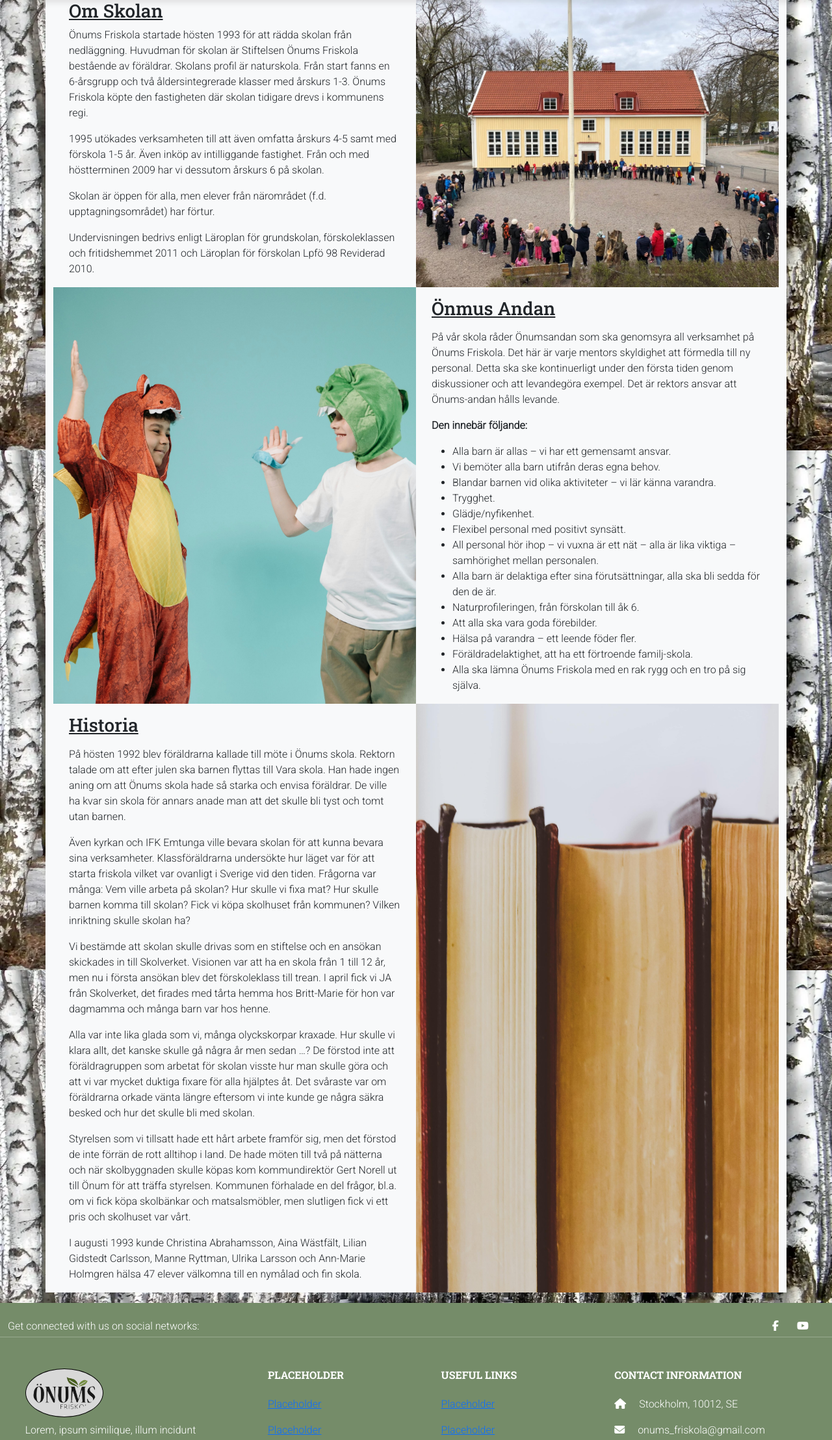
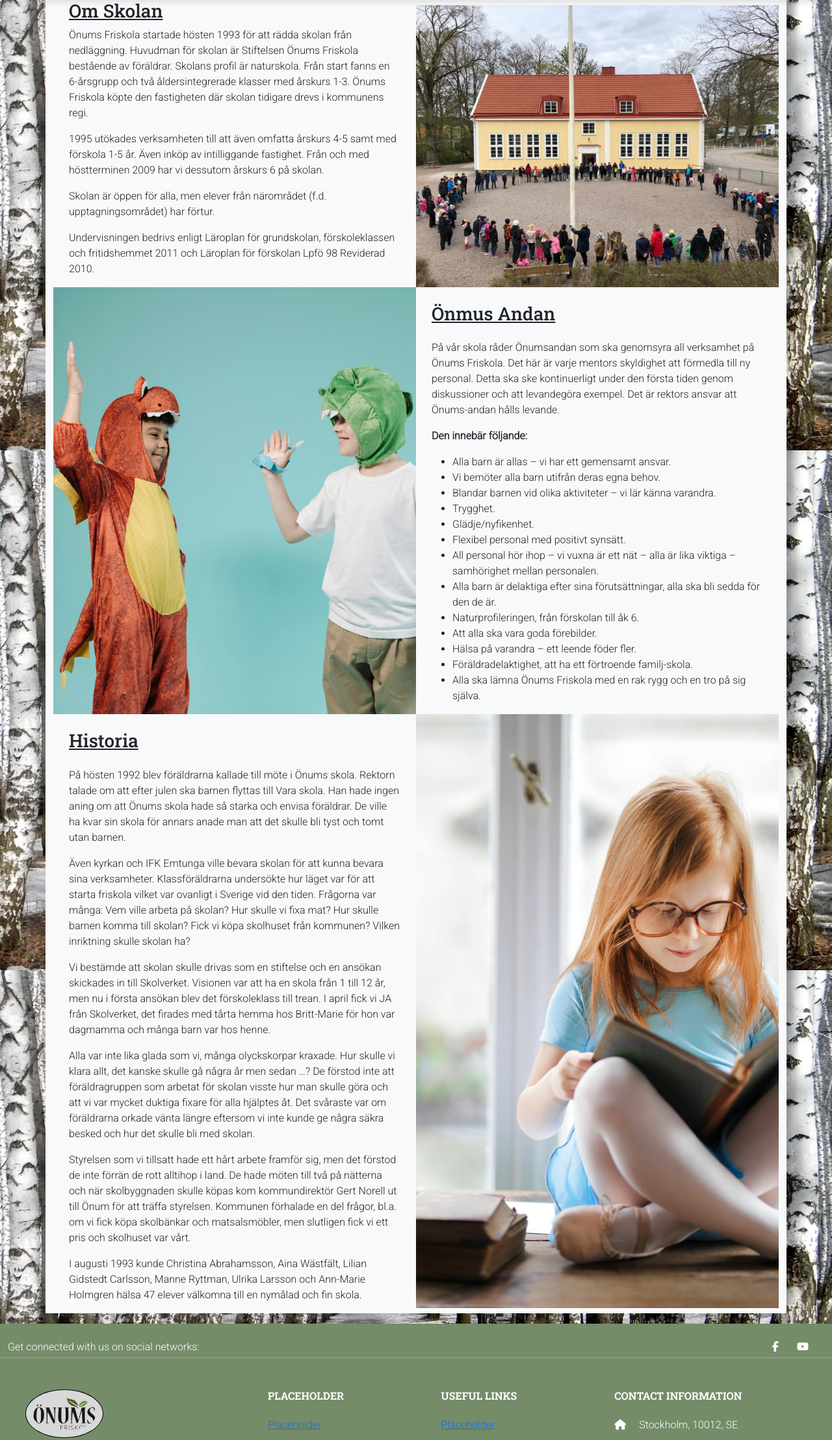
Before and after one commit to Tossan99/onumsfriskola-test, a Django app: page /skolan in a window 1280 px wide. Shown: the part 107-2323 px from the top of the page at 65% size. Run offline with Django 4.2, Linux system fonts and the light colour scheme; some libraries are stand-ins or nearby versions.

Commit message:
Add about page to navbar

```diff
--- a/home/templates/home/about.html
+++ b/home/templates/home/about.html
@@ -11,10 +11,10 @@
 <!-- about.html content starts here -->
 <div class="container bg-light mb-3">
     <div class="row g-0 showcase-item">
-        <img class="col-lg-6 order-lg-2 object-fit-cover showcase-img"
+        <img class="col-lg-6 order-lg-2 object-fit-cover showcase-img mt-2"
         src="{% static 'images/skolan.jpg' %}" alt="School">
         <div class="col-lg-6 order-lg-1 my-auto showcase-text">
-            <h3 class="mx-4"><ins>Om Skolan</ins></h2>
+            <h3 class="mx-4"><ins>Om Skolan</ins></h3>
             <div class="mb-0 mx-4">
                 <p>Önums Friskola startade hösten 1993 för att rädda skolan från nedläggning. Huvudman för skolan är Stiftelsen Önums Friskola bestående av föräldrar. Skolans profil är naturskola.
                     Från start fanns en 6-årsgrupp och två åldersintegrerade klasser med årskurs 1-3. Önums Friskola köpte den fastigheten där skolan tidigare drevs i kommunens regi.</p>
@@ -28,7 +28,7 @@
         <img class="col-lg-6 object-fit-cover showcase-img"
             src="{% static 'images/highfive.jpg' %}" alt="Kids making an highfive">
         <div class="col-lg-6 my-auto showcase-text">
-            <h3 class="mx-4 my-3"><ins>Önmus Andan</ins></h3>
+            <h3 class="mx-4 my-4"><ins>Önmus Andan</ins></h3>
             <div class="mb-0 mx-4">
                 <p>På vår skola råder Önumsandan som ska genomsyra all verksamhet på Önums Friskola.
                     Det här är varje mentors skyldighet att förmedla till ny personal. Detta ska ske kontinuerligt under den
@@ -53,10 +53,10 @@
         </div>
     </div>
     <div class="row g-0 showcase-item">
-        <img class="col-lg-6 order-lg-2 object-fit-cover showcase-img"
-        src="{% static 'images/book.jpg' %}" alt="A book">
+        <img class="col-lg-6 order-lg-2 object-fit-cover showcase-img mb-2"
+        src="{% static 'images/reading.jpg' %}" alt="Girl who reads">
         <div class="col-lg-6 order-lg-1 my-auto showcase-text">
-            <h3 class="mx-4 my-3"><ins>Historia</ins></h3>
+            <h3 class="mx-4 my-4"><ins>Historia</ins></h3>
             <div class="mb-0 mx-4">
                 <p>På hösten 1992 blev föräldrarna kallade till möte i Önums skola. Rektorn talade om att efter julen ska barnen flyttas till Vara skola.
                     Han hade ingen aning om att Önums skola hade så starka och envisa föräldrar. De ville ha kvar sin skola för annars anade man att det skulle bli tyst och tomt utan barnen.</p>
--- a/templates/includes/navbar.html
+++ b/templates/includes/navbar.html
@@ -25,9 +25,8 @@
                     </a>
                     <ul class="dropdown-menu">
                         <li><a class="dropdown-item" href="{% url 'home' %}">Personal</a></li>
-                        <li><a class="dropdown-item" href="{% url 'home' %}">Historia</a></li>
+                        <li><a class="dropdown-item" href="{% url 'about' %}">Skolan</a></li>
                         <li><a class="dropdown-item" href="{% url 'home' %}">Sök Tjänst</a></li>
-                        <li><a class="dropdown-item" href="{% url 'home' %}">Önums Andan</a></li>
                         <li><a class="dropdown-item" href="{% url 'home' %}">Elevhälsa</a></li>
                     </ul>
                 </li>
```
Also changed, not shown: static/images/book.jpg (deleted), static/images/reading.jpg (added).
